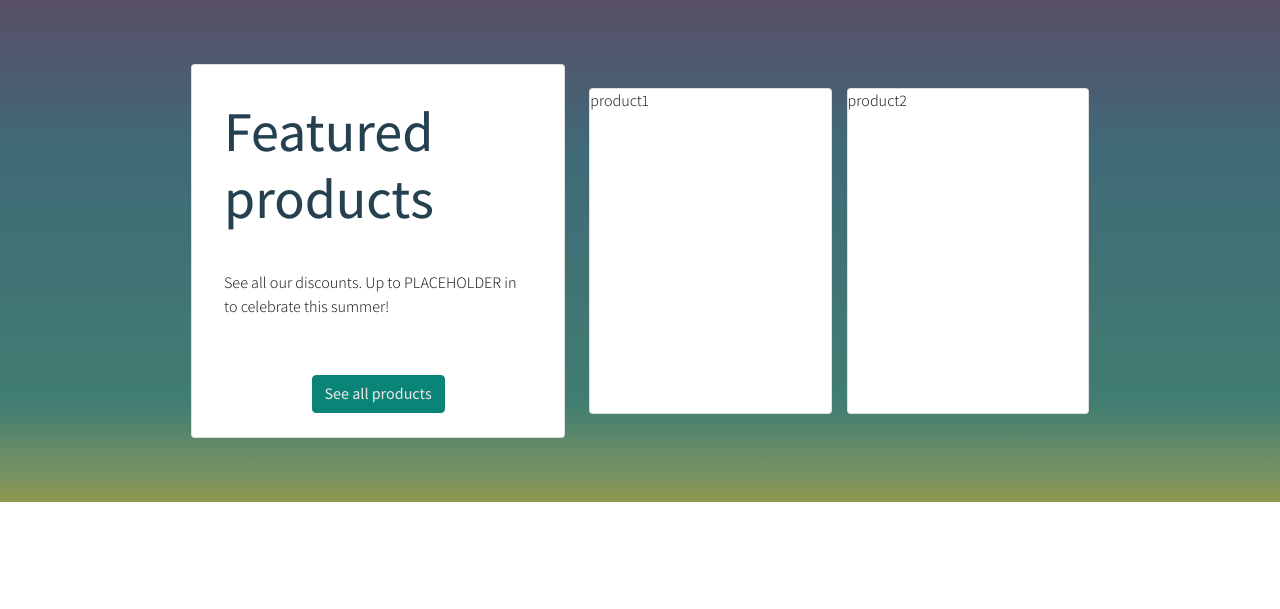
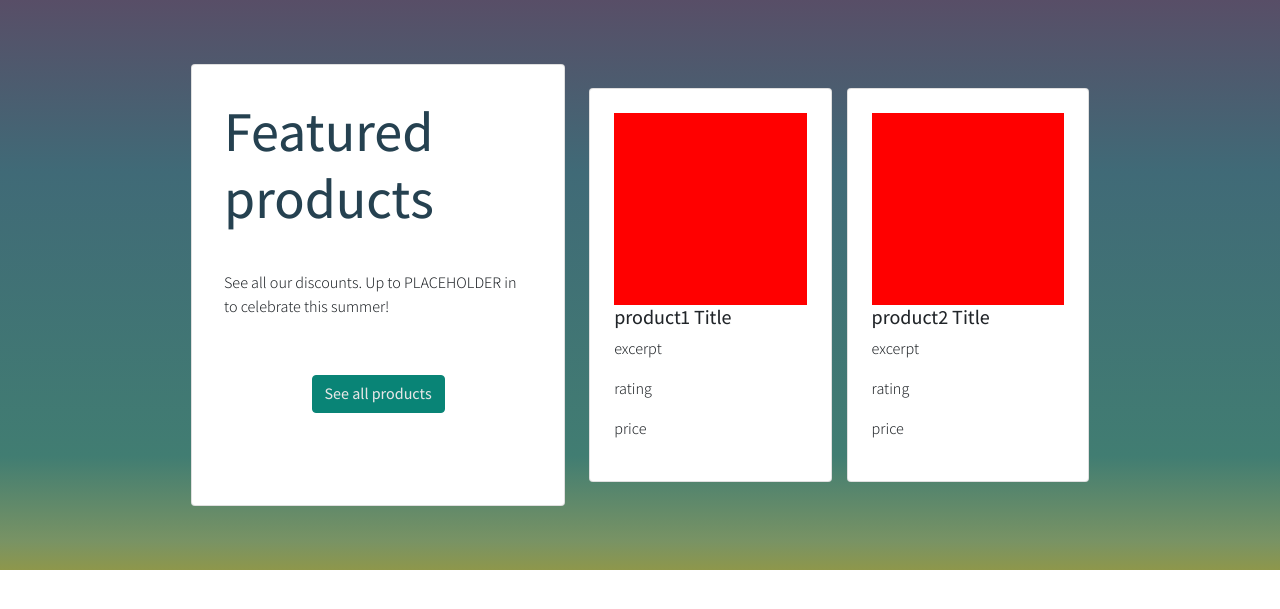
Before and after one commit to Khalanar/vespre, a Django app: page / in a window 1280 px wide. Shown: the part 120-729 px from the top of the page. Run offline with Django 3.2, Linux system fonts and the light colour scheme; some libraries are stand-ins or nearby versions.

Commit message:
create product-card-flex to show products with a flexible card ratio

```diff
--- /dev/null
+++ b/templates/snippets/product-card-flex.html
@@ -0,0 +1,21 @@
+{% if isLast %}
+<div class="col-6 col-md-12 col-lg-6 pr-md-0 pt-md-3 pt-lg-0">
+{% else %}
+<div class="col-6 col-md-12 col-lg-6 pr-md-0">
+{% endif %}
+    <div class="card h-100 p-4">
+        <div class="row">
+            <div class="col-12 col-md-6 col-lg-12">
+                <div class="m-auto" style="width:100%; max-width: 200px; aspect-ratio: 1; background-color:red">
+                    <img>
+                </div>
+            </div>
+            <div class="col-12 col-md-6 col-lg-12">
+                <h5>{{ product }} Title</h3>
+                <p>excerpt</p>
+                <p>rating</p>
+                <p>price</p>
+            </div>
+        </div>
+    </div>
+</div>
--- a/templates/snippets/sections/featured.html
+++ b/templates/snippets/sections/featured.html
@@ -1,7 +1,7 @@
 <div id="section-featured" class="background-gradient">
     <div class="container h-100 section-narrow" >
         <div class="row h-100 px-3">
-            <div class="col-12 col-md-6 col-lg-5 my-auto card p-3">
+            <div class="col-12 col-md-6 col-lg-5 card p-3">
                 <h1 class="display-4 logo-font text-black p-3">Featured products</h1>
                 <p class="p-3">See all our discounts. Up to PLACEHOLDER in to celebrate this summer! </p>
                 <div class="mt-4 text-center">
@@ -12,8 +12,8 @@
             </div>
             <div class="col-12 col-md-6 col-lg-7 pl-3 pl-md-4">
                 <div class="row h-100 py-4">
-                    <div class="col-6 col-md-12 col-lg-6 pr-md-0"><div class="card h-100">{{ products.0 }}</div></div>
-                    <div class="col-6 col-md-12 col-lg-6 pr-md-0 pt-md-3 pt-lg-0"><div class="card h-100">{{ products.1 }}</div></div>
+                    {% include 'snippets/product-card-flex.html' with product=products.0 %}
+                    {% include 'snippets/product-card-flex.html' with product=products.1 isLast=True%}
                 </div>
             </div>
         </div>
```
